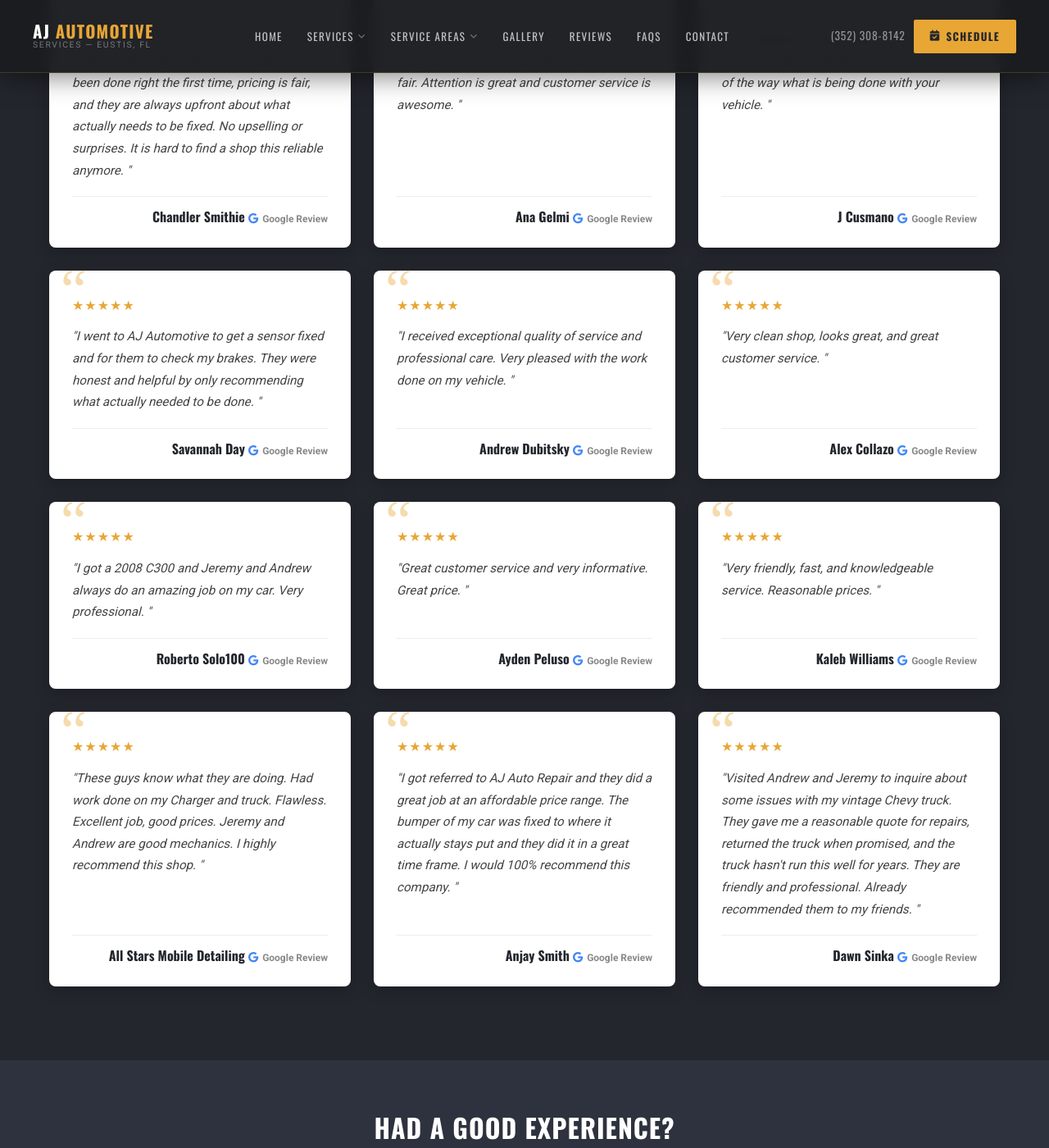
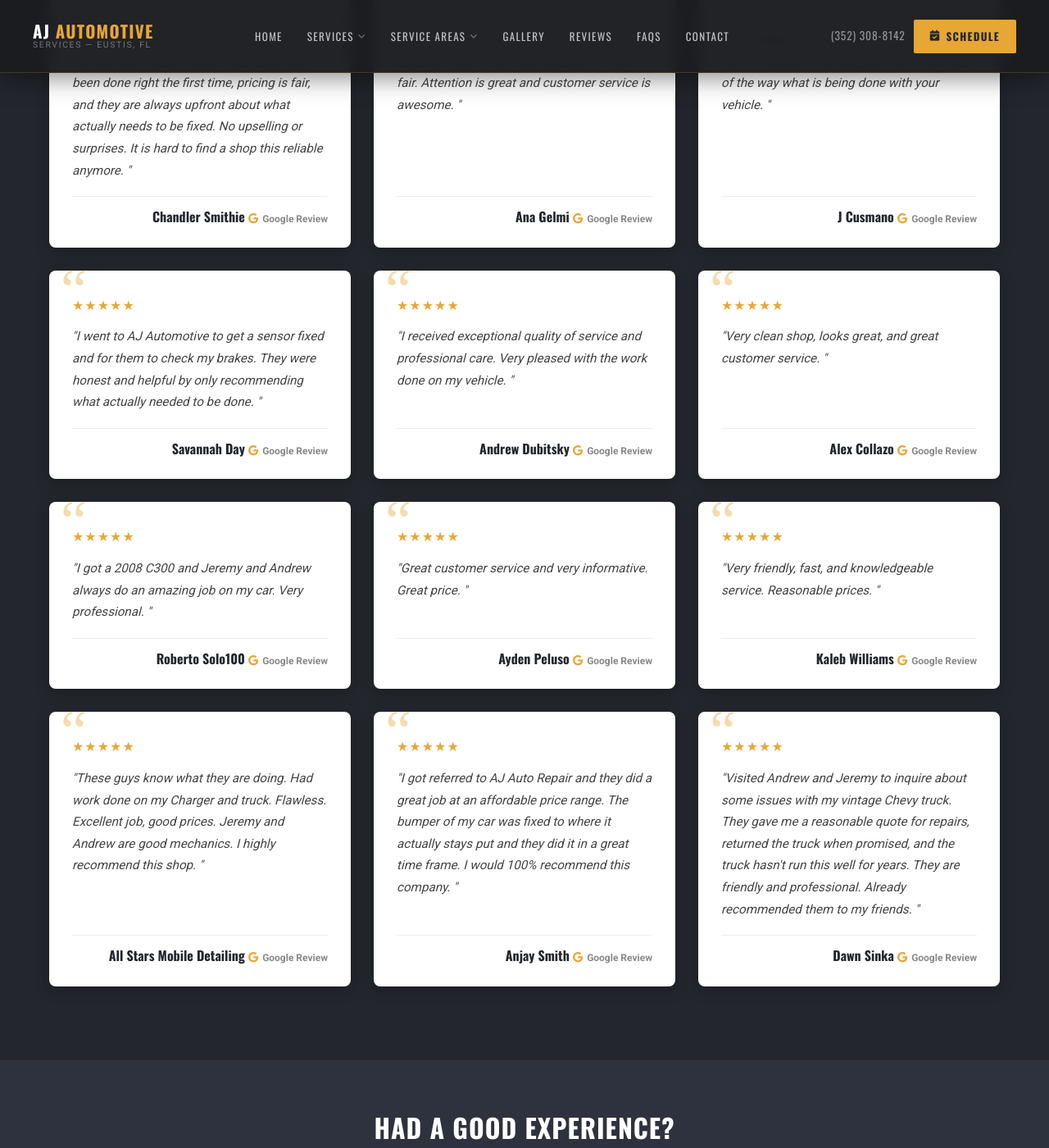
Before and after one commit to JamesBrownR/AJ-Auto-Repair, a Jekyll site: the page built from reviews/index.html, in a window 1280 px wide and 1400 px high, scrolled down 908 px. Shown: the whole window at 82% size. Built offline with Jekyll 4.4.1, drawn with Linux system fonts in a browser that asks for light colours.

Commit message:
Update index.html

```diff
--- a/reviews/index.html
+++ b/reviews/index.html
@@ -195,7 +195,7 @@
     }
 
     .review-page-badge i {
-        color: #4285F4;
+        color:     #e8a635;
         font-size: 0.8rem;
     }
 
```
